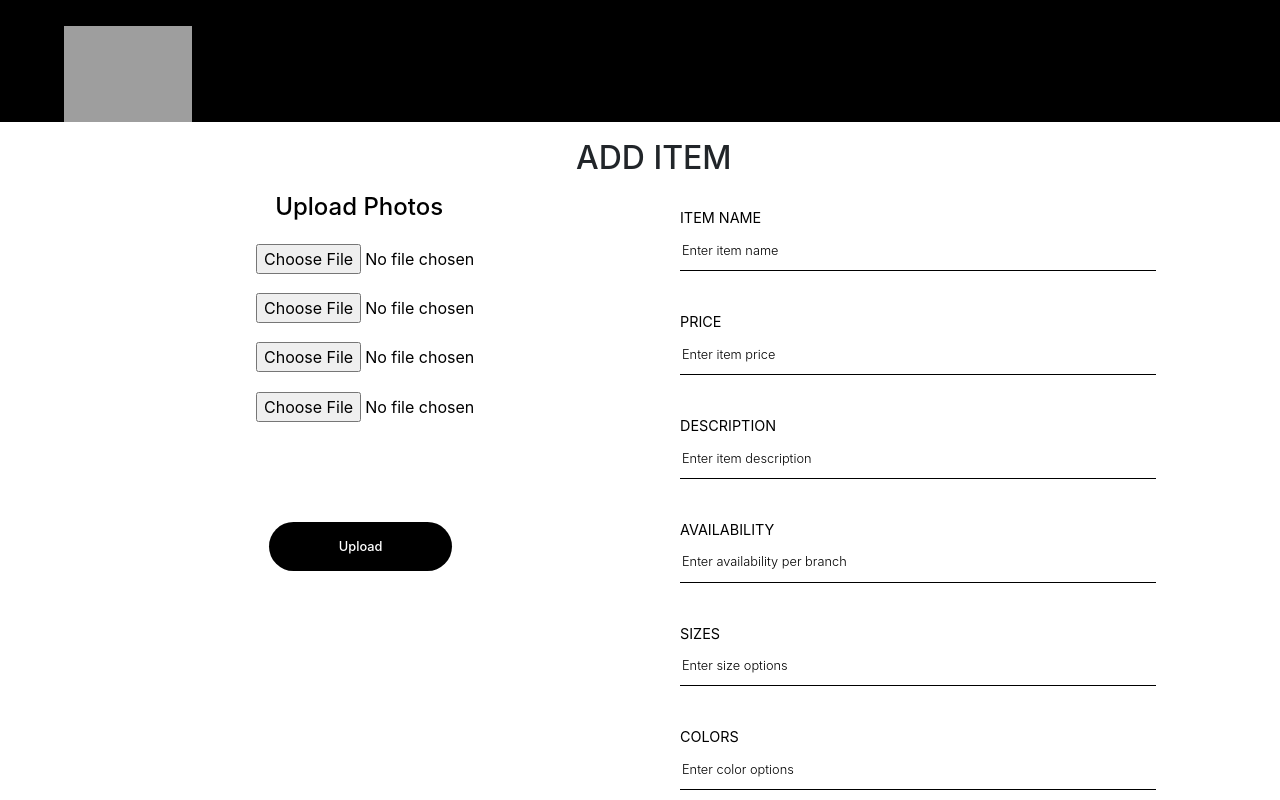
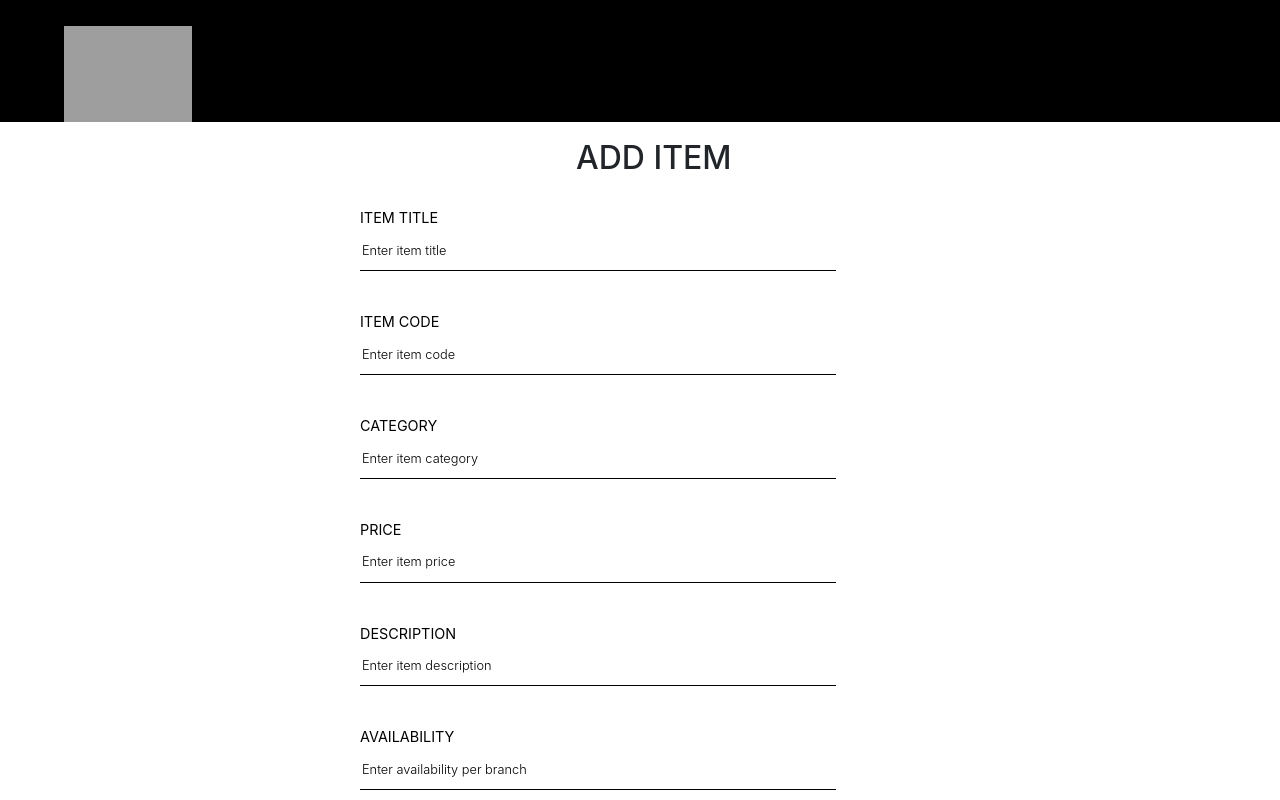
Before and after one commit to johmedina/pronto_1, a React (Create React App) app: page /additem in a window 1280 px wide. Shown: the top 800 px of the page. Built offline with nearby package versions, Linux system fonts and the light colour scheme; grey boxes are pictures that could not be loaded.

Commit message:
with user auther

```diff
--- a/src/App.css
+++ b/src/App.css
@@ -161,7 +161,7 @@
   margin-left: 5px;
 }
 
-{/* Home Page classes */}
+/* {Home Page classes} */
 .Home_App {
   height: 40%;
   background-color: black;
@@ -244,7 +244,7 @@
 }
 
 
-{/* Add and edit item page forms */}
+/* {Add and edit item page forms} */
 .FormField__Label2 {
   display: block;
   text-transform: uppercase;
@@ -330,6 +330,5 @@
 }
 
 .UploadButtons {
-  margin-left: 40%;
   margin-top: 3%;
 }
--- a/src/components/Additem.js
+++ b/src/components/Additem.js
@@ -1,6 +1,6 @@
 import React, { Component } from 'react';
 import {Link} from 'react-router-dom';
-import { storage } from "./Firebase";
+import { storage, db, auth } from "./Firebase";
 
 export default class Additem extends Component {
 
@@ -8,21 +8,33 @@ export default class Additem extends Component {
     super(props);
     this.state = {
       image: null,
-      name: '',
+      title: '',
+      itemcode: '',
+      category: '',
       price: '',
       description: '',
       availability: '',
       sizes: '',
       colors: '',
-      url: '',
+      illustration:[],
       progress: '',
+      images: [],
     };
 
     this.onChange = this.onChange.bind(this);
     this.handleSubmit = this.handleSubmit.bind(this);
     this.handleChange = this.handleChange.bind(this);
+    this.imagesToStorage = this.imagesToStorage.bind(this);
+    this.updateDb = this.updateDb.bind(this);
   }
 
+
+  componentDidMount() {
+    var user = auth.currentUser;
+    if (user) {
+      console.log('user is: ', user.uid)
+    }
+  };
 
   onChange = e => {
     let files=e.target.files;
@@ -35,17 +47,40 @@ export default class Additem extends Component {
 
     if (files[0]) {
       console.log(files[0])
-      this.setState({image: files[0]}, function(){console.log(this.state.image)});
-      // console.log(this.state.image)
+      var newArray = this.state.images.concat(files[0])
+      this.setState({images: newArray}, function(){
+        console.log(this.state.images)
+      });
     }
+
   };
 
   handleSubmit = () => {
     // e.preventDefault();
+    // Uploding images to Firebase storage
+
     console.log('Handling submit')
-    console.log(this.state.image)
+    // console.log(this.state.images)
 
-    const uploadTask = storage.ref(`images/${this.state.image.name}`).put(this.state.image);
+    // setTimeout(()=>{this.imagesToStorage()}, 30000)
+    this.imagesToStorage()
+    // this.updateDb()
+    // Timeout is needed for illustrations to load before uploading to the database
+    setTimeout(()=>{console.log('wait for images to store')}, 10000)
+    setTimeout(()=>{this.updateDb()}, 11000)
+
+
+  };
+
+
+  imagesToStorage = () => {
+    var ilen = this.state.images.length;
+    console.log(ilen);
+
+    for(var i=0; i<ilen; i++){
+      var image = this.state.images[i]
+      // console.log(i)
+      const uploadTask = storage.ref(`images/${auth.currentUser.uid}/${this.state.itemcode}/${image.name}`).put(image);
       uploadTask.on(
         "state_changed",
         snapshot => {
@@ -57,17 +92,35 @@ export default class Additem extends Component {
         () => {
           storage
             .ref("images")
-          .child(this.state.image.name)
+            .child(image.name)
             .getDownloadURL()
             .then(url => {
               console.log(url)
-            this.setState({url: url})
+              var setOfImages = this.state.illustration.concat(url)
+              this.setState({illustration: setOfImages}, function(){console.log('imagesToStorage illustrations', this.state.illustration)})
             });
         }
       );
+    }
+  };
 
-    //console.log('The form was submitted with the following data:');
-    //console.log(this.state);
+  updateDb = () => {
+    console.log('updateDb illustrations', this.state.illustration)
+    //Updating the realtime database
+    db.ref(`/${auth.currentUser.uid}/${this.state.category}/${this.state.itemcode}`)
+    .set({
+      title: this.state.title,
+      illustration: this.state.illustration,
+      desc: this.state.description,
+      price: this.state.price,
+      colors: this.state.colors,
+      mallls: this.state.availability,
+      sizes: this.state.sizes,
+      fav: 'heart',
+
+    })
+    console.log('end db')
+
   };
 
   handleChange(e) {
@@ -78,6 +131,9 @@ export default class Additem extends Component {
       this.setState({
         [name]: value
       });
+
+      // console.log('after', this.state.title)
+      // console.log('after', this.state.category)
   };
 
   render() {
@@ -92,42 +148,32 @@ export default class Additem extends Component {
         </div>
 
         <div className="MyTitle">ADD ITEM </div>
-        <div className = "App">
-          {/* Upload button that opens file manager  */}
-          <div className = "App__Aside2">
-            <div className="MyTitle2"> Upload Photos </div>
-            <div onSubmit={this.onFormSubmit} className="UploadButtons">
-              <input type="file" name="file1" onChange={(e)=>this.onChange(e)} />
-            </div>
-
-            <div onSubmit={this.onFormSubmit} className="UploadButtons">
-              <input type="file" name="file2" onChange={(e)=>this.onChange(e)} />
-            </div>
-
-            <div onSubmit={this.onFormSubmit} className="UploadButtons">
-              <input type="file" name="file3" onChange={(e)=>this.onChange(e)} />
-            </div>
-
-            <div onSubmit={this.onFormSubmit} className="UploadButtons">
-              <input type="file" name="file4" onChange={(e)=>this.onChange(e)} />
-            </div>
-
-            <button className="FormField__Button2 mr-20" style={{marginLeft:'42%', marginTop:'100px'}} onClick={this.handleSubmit}>Upload</button>
-          </div>
-
+        <div style={{justifyContent:'center', display:'flex'}}>
           {/* Create a form for item details */}
           <div className="App__Form2">
             <div className="FormCenter">
-                <form onSubmit={this.handleSubmit} className="FormField">
+                <form className="FormField">
                   <div className="FormField">
-                    <label className="FormField__Label2" htmlFor="name">Item Name</label>
-                    <input type="text" id="name" className="FormField__Input2" placeholder="Enter item name"
-                      name="name" value={this.state.name} onChange={this.handleChange} />
+                    <label className="FormField__Label2" htmlFor="title">Item Title</label>
+                    <input type="text" id="title" className="FormField__Input2" placeholder="Enter item title"
+                      name="title" value={this.state.title} onChange={this.handleChange} />
+                  </div>
+
+                  <div className="FormField">
+                    <label className="FormField__Label2" htmlFor="itemcode">Item Code</label>
+                    <input type="text" id="itemcode" className="FormField__Input2" placeholder="Enter item code"
+                      name="itemcode" value={this.state.itemcode} onChange={this.handleChange} />
+                  </div>
+
+                  <div className="FormField">
+                    <label className="FormField__Label2" htmlFor="category">Category</label>
+                    <input type="text" id="category" className="FormField__Input2" placeholder="Enter item category"
+                      name="category" value={this.state.category} onChange={this.handleChange} />
                   </div>
 
                   <div className="FormField">
                     <label className="FormField__Label2" htmlFor="price">Price</label>
-                    <input type="price" id="price" className="FormField__Input2" placeholder="Enter item price"
+                    <input type="text" id="price" className="FormField__Input2" placeholder="Enter item price"
                       name="price" value={this.state.price} onChange={this.handleChange} />
                   </div>
 
@@ -155,13 +201,31 @@ export default class Additem extends Component {
                       name="colors" value={this.state.colors} onChange={this.handleChange} />
                   </div>
 
+                </form>
+                <div>
+                  <div className="FormField__Label2"> Upload Photos </div>
+                  <div onSubmit={this.onFormSubmit} className="UploadButtons">
+                    <input type="file" name="file1" onChange={(e)=>this.onChange(e)} />
+                  </div>
 
-                  <div className="FormField">
+                  <div onSubmit={this.onFormSubmit} className="UploadButtons">
+                    <input type="file" name="file2" onChange={(e)=>this.onChange(e)} />
+                  </div>
+
+                  <div onSubmit={this.onFormSubmit} className="UploadButtons">
+                    <input type="file" name="file3" onChange={(e)=>this.onChange(e)} />
+                  </div>
+
+                  <div onSubmit={this.onFormSubmit} className="UploadButtons">
+                    <input type="file" name="file4" onChange={(e)=>this.onChange(e)} />
+                  </div>
+
+                </div>
+
                 <button className="FormField__Button2 mr-20" onClick={this.handleSubmit}>Apply</button>
                 <Link to="/productlist" className="FormField__Button2">Save</Link>
                 <Link to="/productlist" className="FormField__Button3">Cancel</Link>
-                  </div>
-                </form>
+
               </div>
             </div>
           </div>
--- a/src/components/Firebase/index.js
+++ b/src/components/Firebase/index.js
@@ -1,5 +1,7 @@
 import firebase from "firebase/app";
 import "firebase/storage";
+import "firebase/database";
+import "firebase/auth";
 
 const firebaseConfig = {
     apiKey: "AIzaSyBH2VyuGRRyJGt2rBKnVPCgOnWVDkLGP2Q",
@@ -15,5 +17,7 @@ const firebaseConfig = {
 firebase.initializeApp(firebaseConfig);
 
 const storage = firebase.storage();
+const db = firebase.database();
+const auth = firebase.auth();
 
-export { storage, firebase as default };
+export { storage, db, auth, firebase as default };
--- a/src/components/Productlist.js
+++ b/src/components/Productlist.js
@@ -4,8 +4,33 @@ import Product from './Product';
 import Additem from './Additem';
 import {ProductConsumer} from '../context';
 
+import { db, auth } from "./Firebase";
 
 export default class Productlist extends Component {
+  constructor(props) {
+    super(props);
+    this.state = {
+      dbSnapshot: {},
+
+    };
+  }
+
+  componentDidMount() {
+    db.ref("bershka").on("value", snapshot => {
+      let categories= [];
+      snapshot.forEach(snap => {
+        categories.push(snap.val());
+      });
+      this.setState({ dbSnapshot: categories }, function(){console.log(this.state.dbSnapshot)});
+
+    var user = auth.currentUser;
+    if (user) {
+      console.log('user is: ', user)
+    }
+    });
+  };
+
+
   render() {
     return (
       <React.Fragment>
```
Also changed, not shown: src/components/SignInPage.js (+37 -17 lines). Lines whose indentation alone changed are shown as unchanged.
